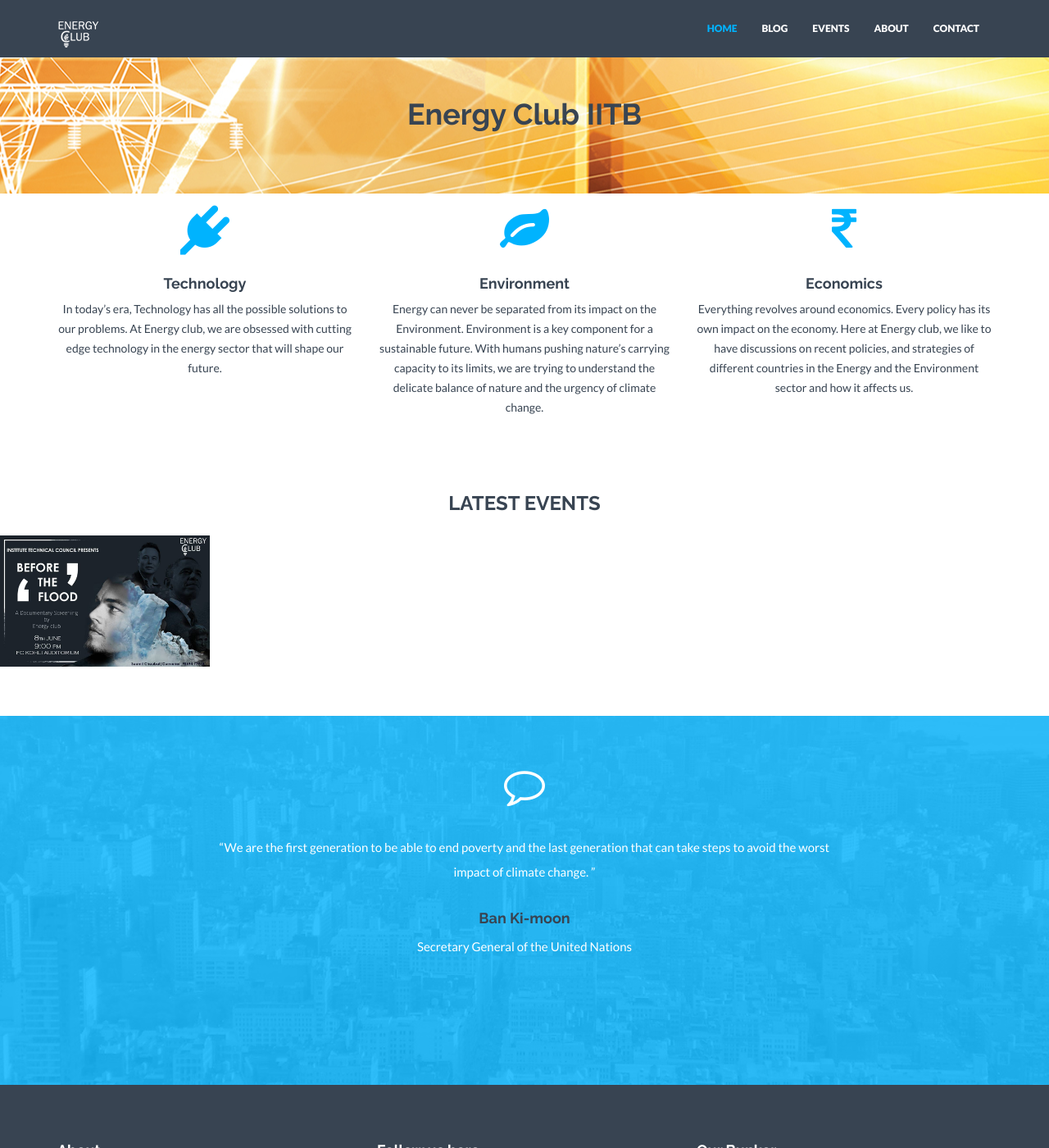
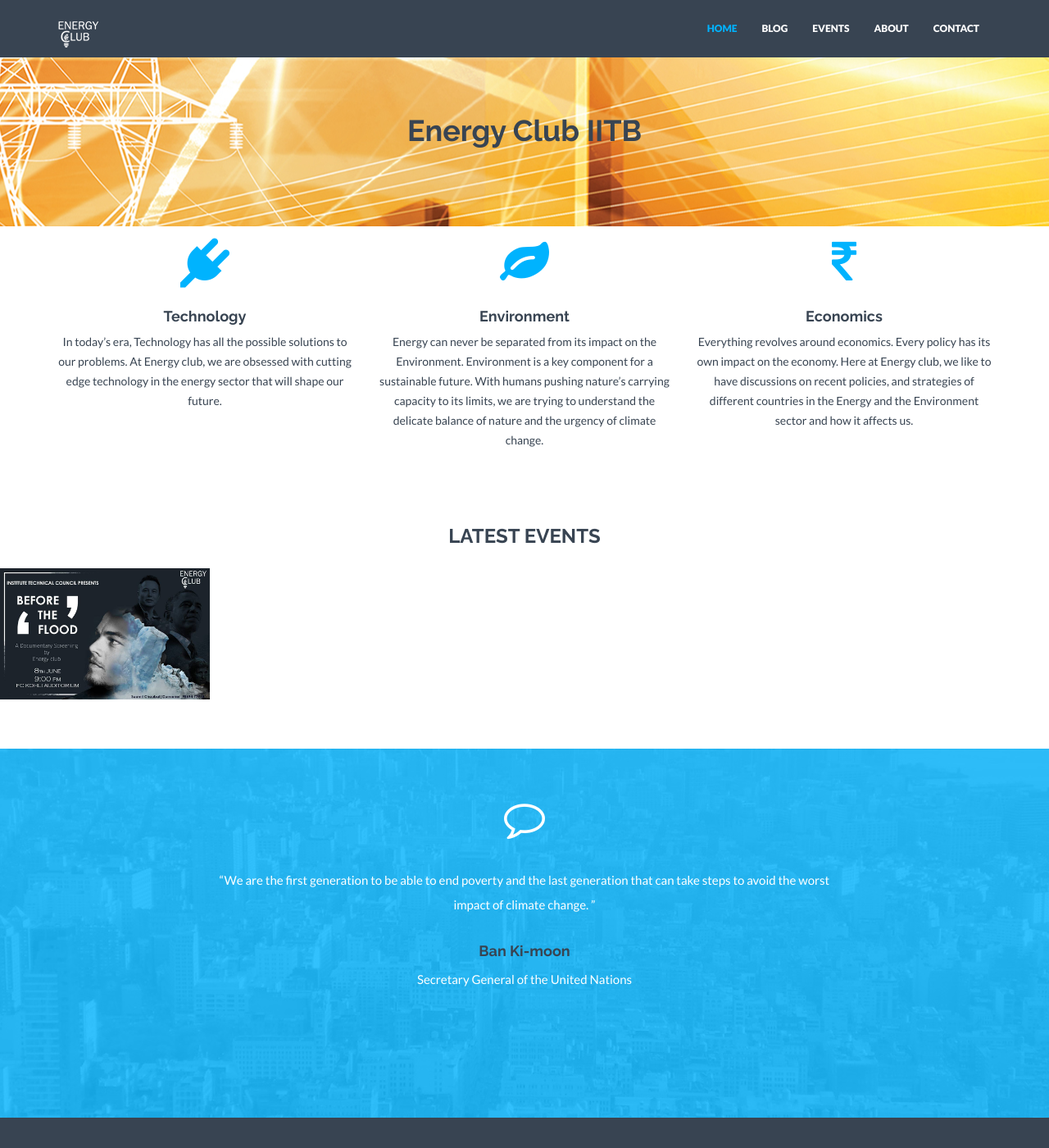
Before and after one commit to enclub/home, a Jekyll site: the page built from index.html, in a window 1280 px wide and 1400 px high. Shown: the whole window at 82% size. Built offline with Jekyll 4.4.1, drawn with Linux system fonts in a browser that asks for light colours; nearby versions of some CDN libraries.

Commit message:
colour of header text changes

```diff
--- a/_includes/css/style.css
+++ b/_includes/css/style.css
@@ -230,7 +230,7 @@
 }
 
 #headerwrap h1 {
-	color: white;
+	color: {{ site.colors.secondary }};
 	margin-bottom: 25px;
 }
 
--- a/_includes/header.html
+++ b/_includes/header.html
@@ -2,8 +2,11 @@
     <div class="container">
         <div class="row">
             <div class="col-lg-8 col-lg-offset-2" >
-               <h1 style="color:rgb(56,68,82)">Energy Club IITB</h1>
-            </div>
+		<br/>
+               <h1>Energy Club IITB</h1>
+
+		<br/>
+		</div>
             <div class="col-lg-8 col-lg-offset-2 himg">
                 <!--<img src="{{ "/assets/img/head.jpg" | prepend: site.baseurl }}" class="img-responsive">-->
             </div>
```
